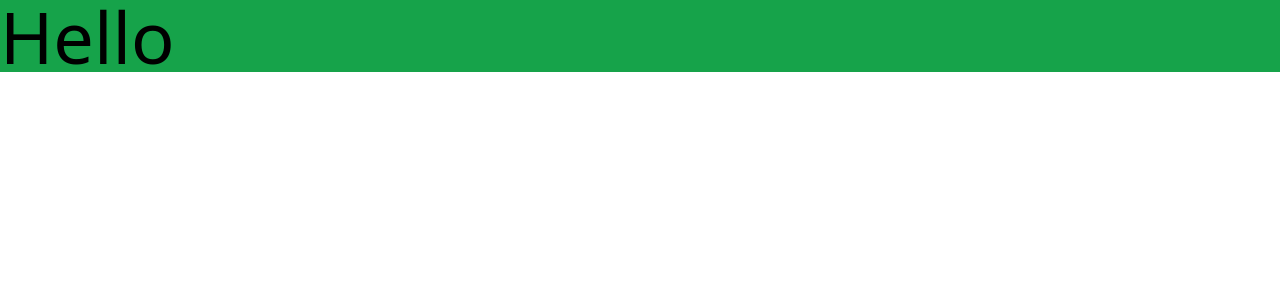
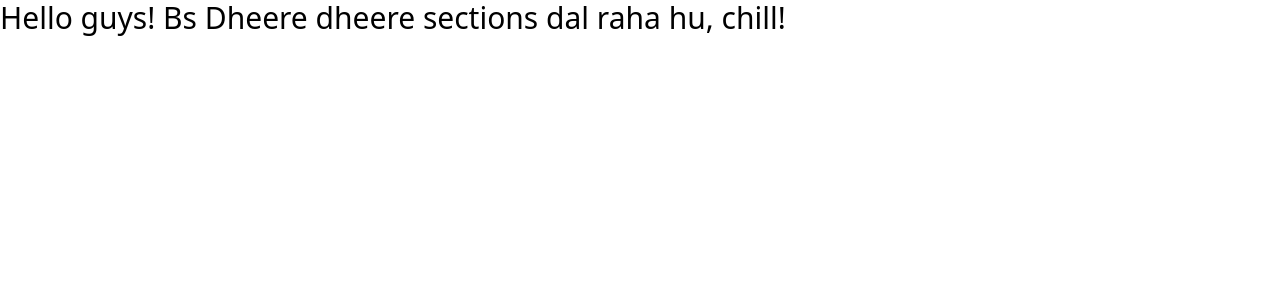
Before and after one commit to Varun-Bhabhra/ogc, a React (Vite) app: page / in a window 1280 px wide. Shown: the top 300 px of the page. Built offline with nearby package versions, Linux system fonts and the light colour scheme.

Commit message:
Initial commit

```diff
--- a/src/App.jsx
+++ b/src/App.jsx
@@ -1,7 +1,7 @@
 function App() {
   return (
-    <section>
-      <h1 className="text-7xl bg-green-600">Hello</h1>
+    <section className="text-3xl">
+      Hello guys! Bs Dheere dheere sections dal raha hu, chill!
     </section>
   );
 }
```
